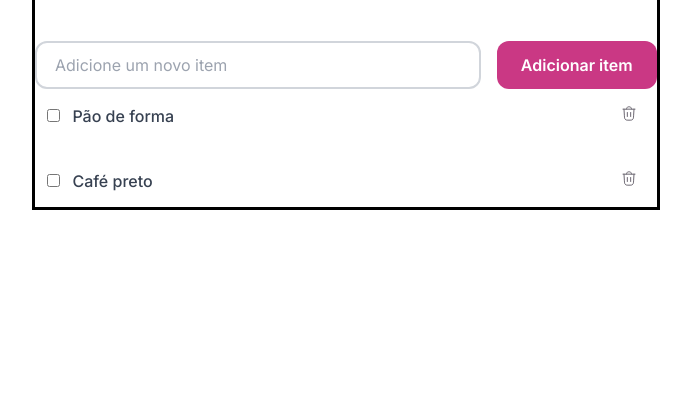
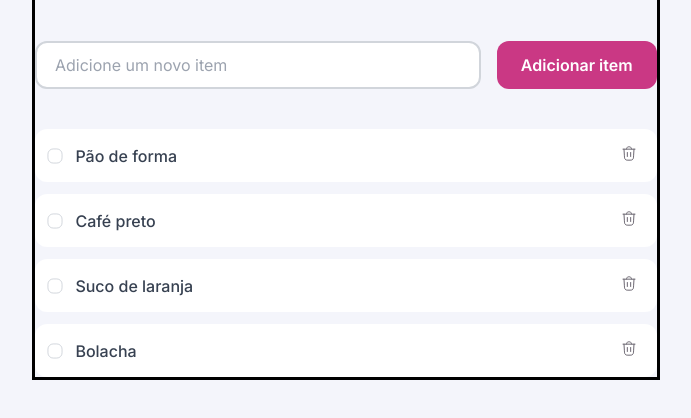
Before and after one commit to llorenzojorge/projeto-quicklist, a plain HTML site: page index.html in a window 1280 px wide. Shown: the part 202-620 px from the top of the page, without its empty margins (294-985 px from the left). Drawn offline with Linux system fonts and the light colour scheme.

Commit message:
add checkbox custom

```diff
--- a/index.html
+++ b/index.html
@@ -50,6 +50,26 @@
             </button>
           </label>
         </li>
+
+        <li>
+          <label>
+            <input type="checkbox">
+            <span>Suco de laranja</span>
+            <button class="delete-item">
+              <img src="assets/icons/delete.svg" alt="Icone de lixeira">
+            </button>
+          </label>
+        </li>
+
+        <li>
+          <label>
+            <input type="checkbox">
+            <span>Bolacha</span>
+            <button class="delete-item">
+              <img src="assets/icons/delete.svg" alt="Icone de lixeira">
+            </button>
+          </label>
+        </li>
       </ul>
 
     </section>
--- a/styles/buttons.css
+++ b/styles/buttons.css
@@ -11,6 +11,7 @@ button {
     background-color: var(--color-brand);
     padding: .75rem 1.5rem;
     border-radius: .75rem;
+    transition: all 0.2s ease;
 
     &:hover {
       background-color: var(--color-brand-hover);
--- a/styles/form.css
+++ b/styles/form.css
@@ -8,6 +8,7 @@
     border: 2px solid var(--border-primary);
     border-radius: .75rem;
 
+    transition: all 0.2s ease;
     cursor: pointer;
     outline: none;
 
--- a/styles/global.css
+++ b/styles/global.css
@@ -30,6 +30,10 @@ html {
   font-family: var(--font-family);
 }
 
+body {
+  background-color: var(--background-primary);
+}
+
 h1 {
   font: var(--title);
   color: var(--content-primary);
--- a/styles/items.css
+++ b/styles/items.css
@@ -1,9 +1,26 @@
 #items-list {
   display: grid;
   gap: .75rem;
+  margin-top: 2.5rem;
 
   & li {
     padding: .5rem .75rem;
+    border-radius: .75rem;
+    background-color: var(--background-secondary);
+
+    & input[type="checkbox"] {
+      appearance: none;
+      -webkit-appearance: none;
+
+      cursor: pointer;
+      width: 1rem;
+      height: 1rem;
+      background: url(../assets/icons/checkbox-default.svg) no-repeat center/contain;
+      transition: all 0.2s ease;
+
+      &:hover {background: url(../assets/icons/checkbox-hover.svg) no-repeat center/contain;}
+      &:checked {background: url(../assets/icons/checkbox-selected.svg) no-repeat center/contain;}
+    }
 
     & label {
       display: grid;
```
Also changed, not shown: assets/icons/checkbox-default.svg (added), assets/icons/checkbox-hover.svg (added), assets/icons/checkbox-selected.svg (added).
